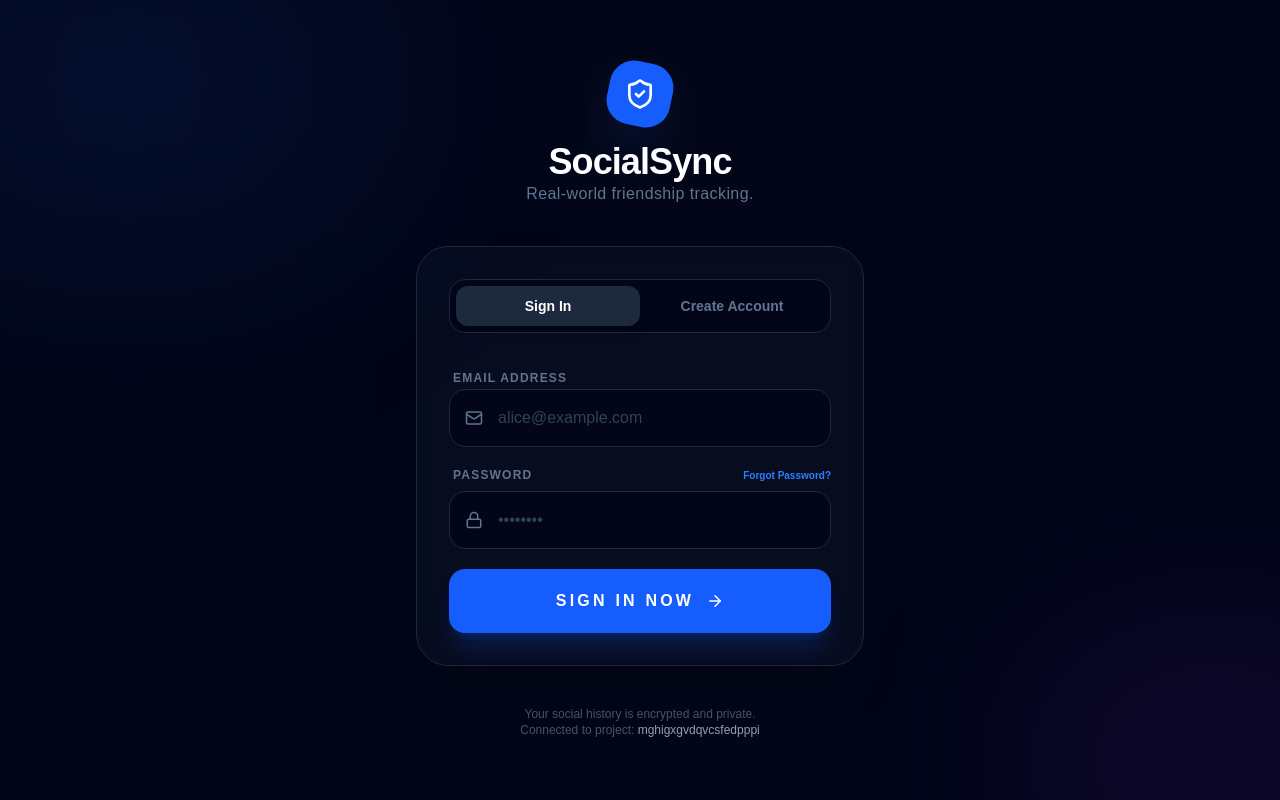
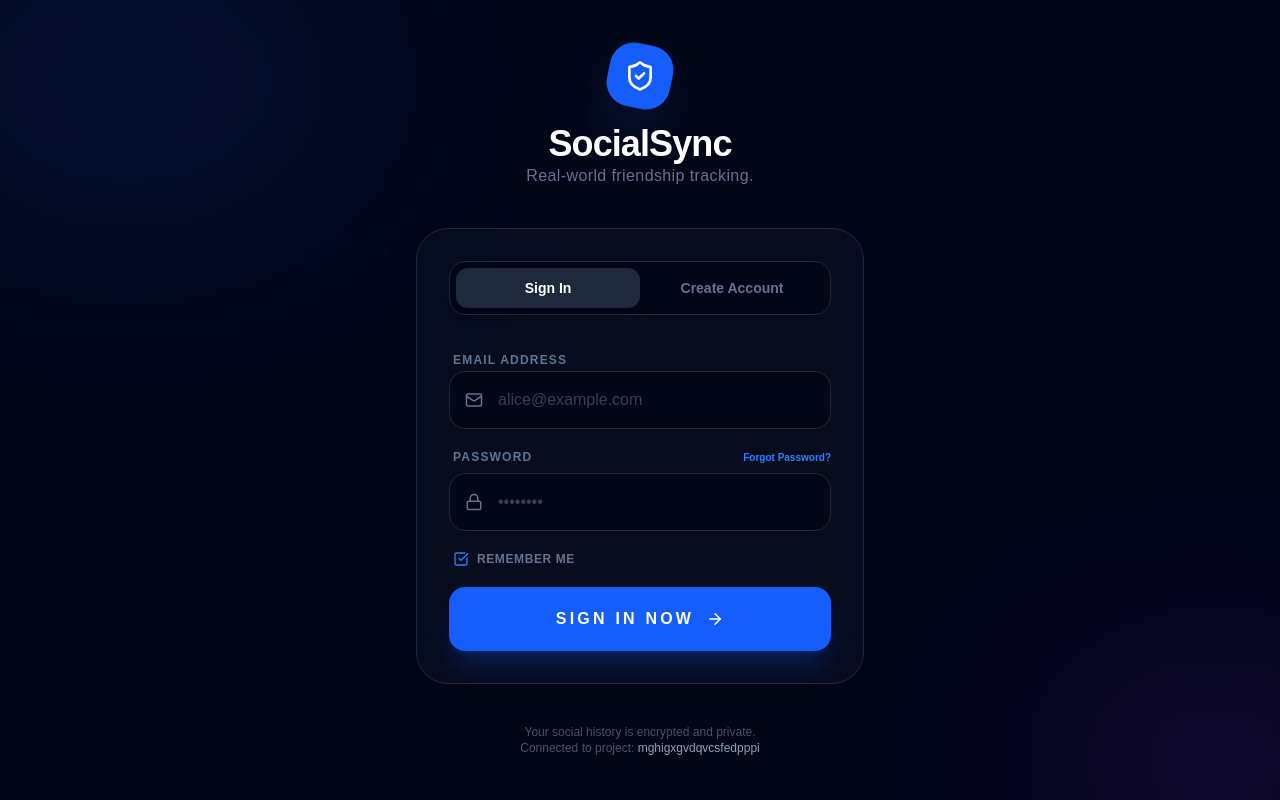
Before and after one commit to doranda/social-sync, a Next.js app: page /auth in a window 1280 px wide. Built offline with nearby package versions, Linux system fonts and the light colour scheme; no server answers.

Commit message:
feat: add remember me checkbox with session persistence toggle

```diff
--- a/src/components/AuthUI.tsx
+++ b/src/components/AuthUI.tsx
@@ -1,7 +1,7 @@
 "use client";
 
 import React, { useState } from 'react';
-import { Mail, Lock, User, ArrowRight, ShieldCheck } from 'lucide-react';
+import { Mail, Lock, User, ArrowRight, ShieldCheck, CheckSquare, Square } from 'lucide-react';
 import { supabase } from '@/lib/supabase/client';
 import { useRouter } from 'next/navigation';
 
@@ -12,6 +12,7 @@ const AuthUI = () => {
     const [password, setPassword] = useState('');
     const [name, setName] = useState('');
     const [loading, setLoading] = useState(false);
+    const [rememberMe, setRememberMe] = useState(true);
     const [error, setError] = useState<string | null>(null);
 
     const handleSubmit = async (e: React.FormEvent) => {
@@ -33,6 +34,8 @@ const AuthUI = () => {
                 alert("Account created! Please check your email for a confirmation link.");
                 setMode('login');
             } else {
+                // @ts-ignore - setPersistence exists in v2 but types might be lagging or generic
+                await supabase.auth.setPersistence(rememberMe ? window.localStorage : window.sessionStorage);
                 const { error: signInError } = await supabase.auth.signInWithPassword({
                     email,
                     password,
@@ -135,6 +138,17 @@ const AuthUI = () => {
                             </div>
                         </div>
 
+                        {mode === 'login' && (
+                            <div className="flex items-center gap-2 ml-1 cursor-pointer group" onClick={() => setRememberMe(!rememberMe)}>
+                                <div className={`transition-colors ${rememberMe ? 'text-blue-500' : 'text-slate-600 group-hover:text-slate-500'}`}>
+                                    {rememberMe ? <CheckSquare size={16} /> : <Square size={16} />}
+                                </div>
+                                <label className="text-xs font-bold text-slate-500 uppercase tracking-wider cursor-pointer select-none group-hover:text-slate-400 transition-colors">
+                                    Remember Me
+                                </label>
+                            </div>
+                        )}
+
                         <button
                             type="submit"
                             disabled={loading}
```
